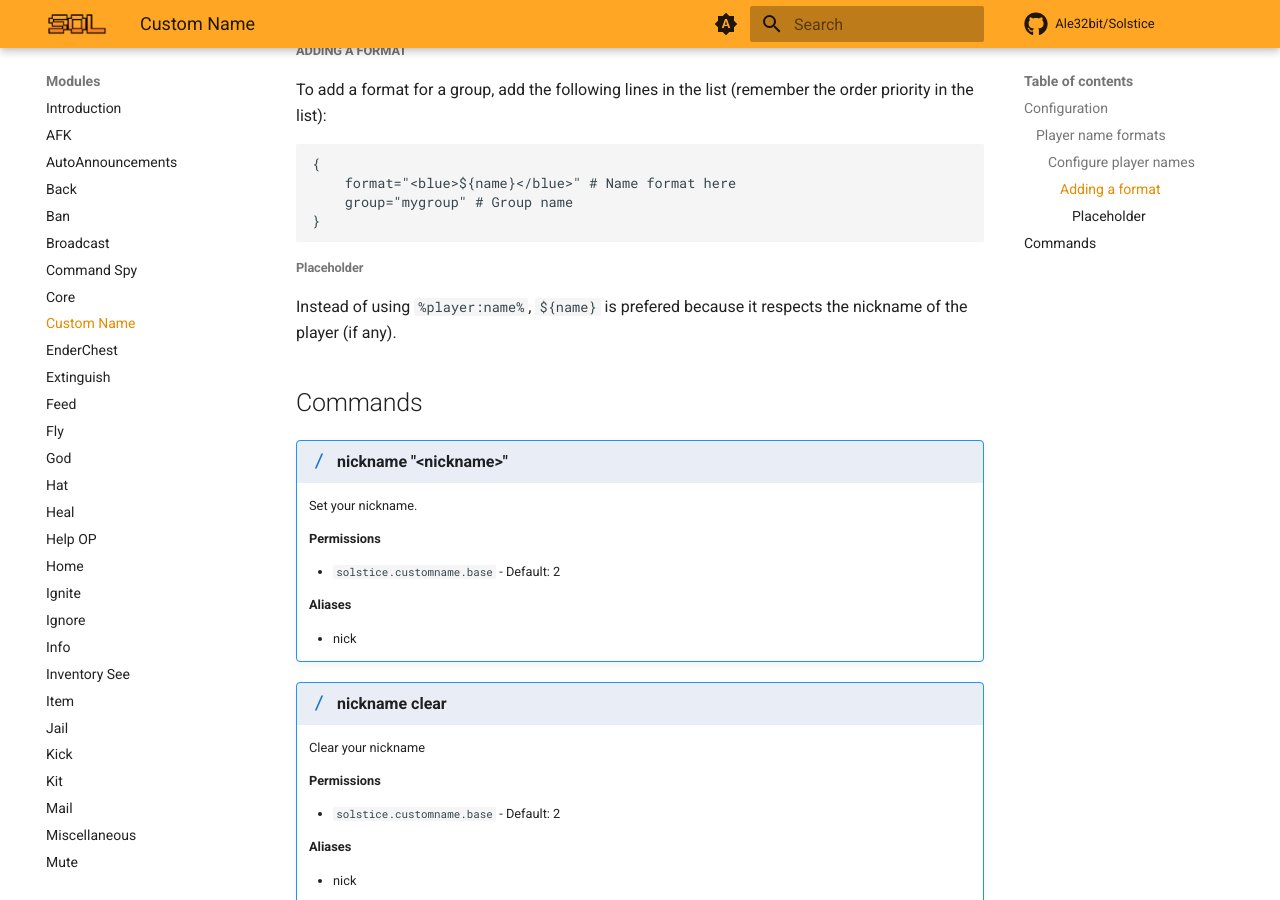
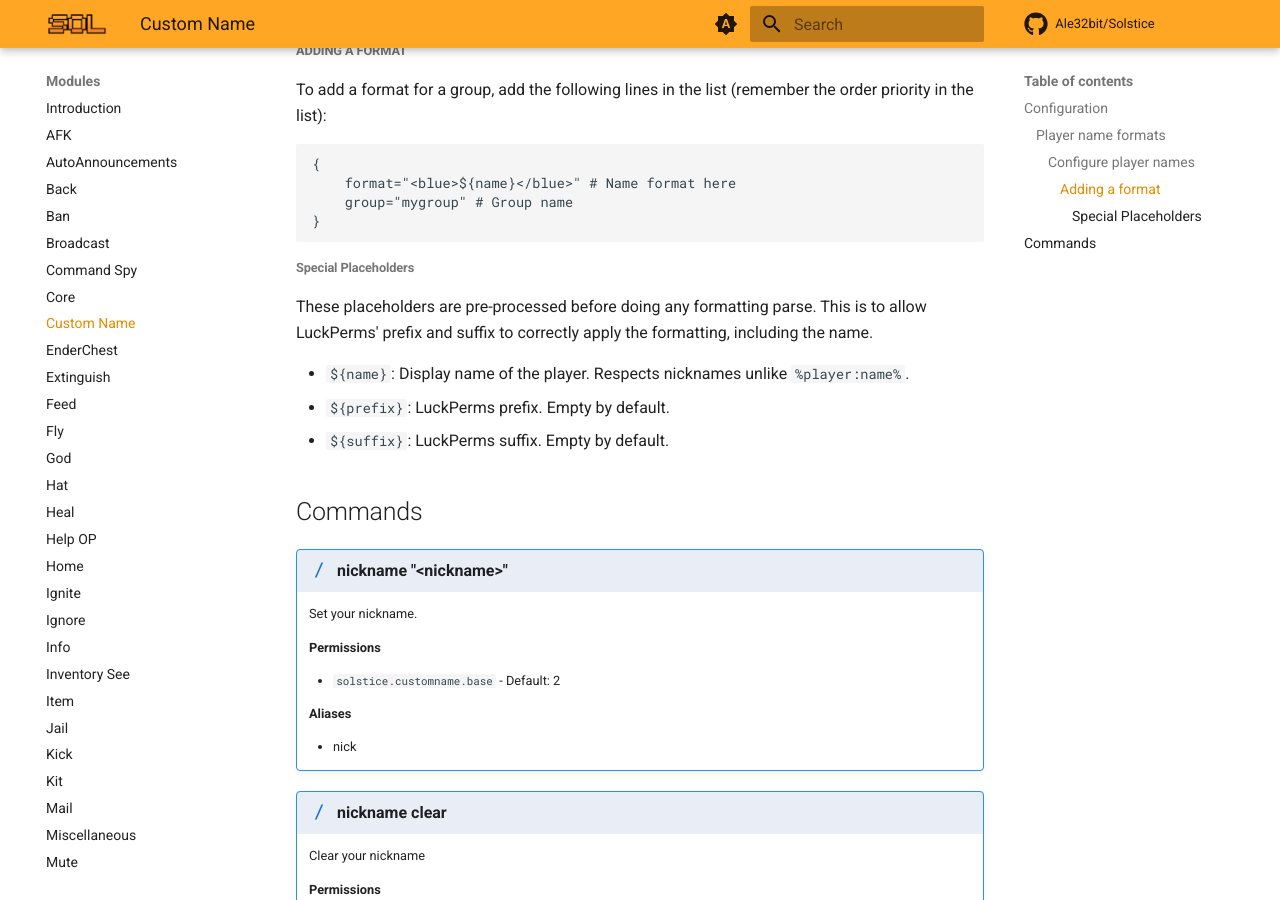
Before and after one commit to Ale32bit/Solstice-docs, an MkDocs documentation site: the page built from docs/modules/customname.md, in a window 1280 px wide and 900 px high, scrolled down 1006 px. Built offline with MkDocs 1.6.1 and Material for MkDocs 9.7.7, drawn with Linux system fonts in a browser that asks for light colours; plug-ins that fetch from the network failed and are left out; comment, search, counter and statistics services are not loaded; the version menu is left out.

Commit message:
Add missing placeholders to customname module

````diff
--- a/docs/modules/customname.md
+++ b/docs/modules/customname.md
@@ -42,9 +42,14 @@ To add a format for a group, add the following lines in the list (remember the o
 }
 ```
 
-###### Placeholder
+###### Special Placeholders
 
-Instead of using `%player:name%`, `${name}` is prefered because it respects the nickname of the player (if any).
+These placeholders are pre-processed before doing any formatting parse.
+This is to allow LuckPerms' prefix and suffix to correctly apply the formatting, including the name.
+
+* `${name}`: Display name of the player. Respects nicknames unlike `%player:name%`.
+* `${prefix}`: LuckPerms prefix. Empty by default.
+* `${suffix}`: LuckPerms suffix. Empty by default.
 
 ## Commands
 
````
